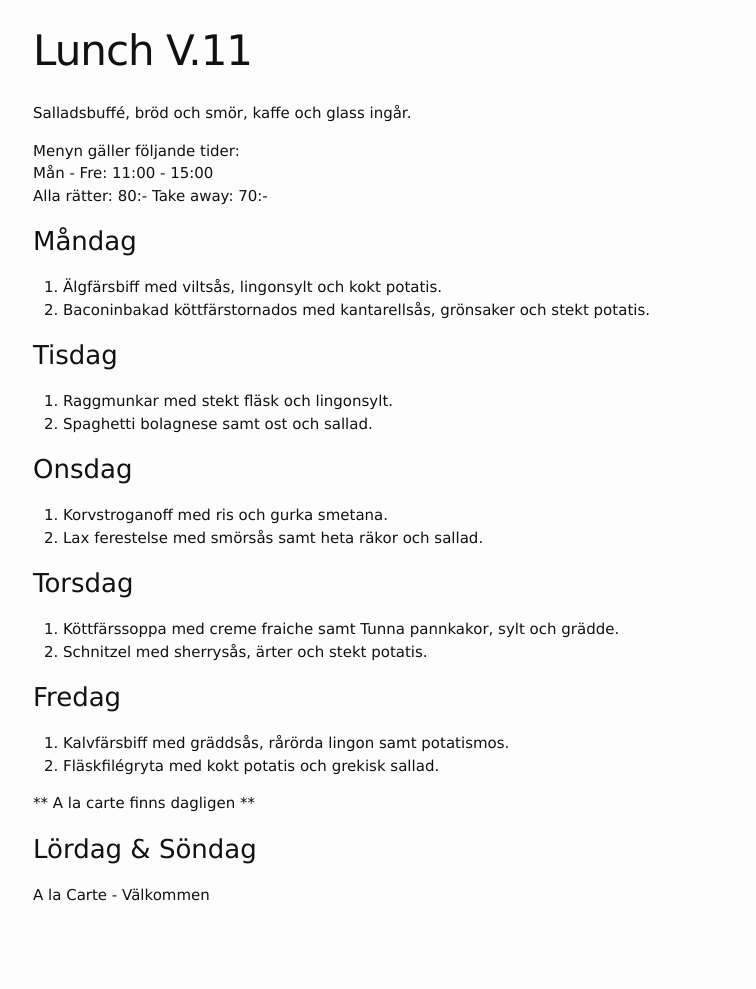
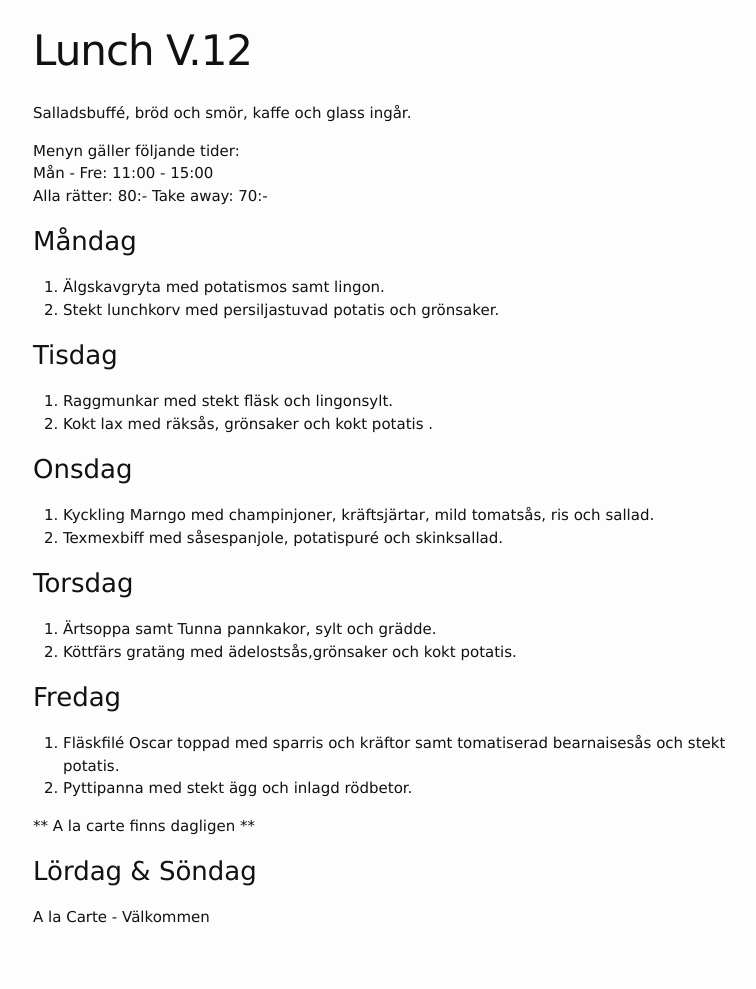
Before and after one commit to FarInn62/farinn62.github.io, a Jekyll site: the page built from lunch.md, in a window 1280 px wide. Shown: the whole page, without its empty margins (237-993 px from the left). Built offline with Jekyll 4.4.1, drawn with Linux system fonts in a browser that asks for light colours; before the commit the page ends 966 px from its top, so only the background shows below that.

Commit message:
Update lunch.md

```diff
--- a/lunch.md
+++ b/lunch.md
@@ -1,6 +1,6 @@
 ---
 layout: foodmenu
-title: Lunch V.11
+title: Lunch V.12
 permalink: /lunch/
 published: true
 ---
@@ -12,29 +12,29 @@ Alla rätter: 80:- Take away: 70:-
 
 ### Måndag
 
-1. Älgfärsbiff med viltsås, lingonsylt och kokt potatis.
-2. Baconinbakad köttfärstornados med kantarellsås, grönsaker och stekt potatis.
+1. Älgskavgryta med potatismos samt lingon.
+2. Stekt lunchkorv med persiljastuvad potatis och grönsaker.
 
 ### Tisdag
 
 1. Raggmunkar med stekt fläsk och lingonsylt.
-2. Spaghetti bolagnese samt ost och sallad.
+2. Kokt lax med räksås, grönsaker och kokt potatis .
 
 
 ### Onsdag
 
-1. Korvstroganoff med ris och gurka smetana.
-2. Lax ferestelse med smörsås samt heta räkor och sallad.
+1. Kyckling Marngo med champinjoner, kräftsjärtar, mild tomatsås, ris och sallad.
+2. Texmexbiff med såsespanjole, potatispuré och skinksallad.
 
 ### Torsdag
 
-1. Köttfärssoppa med creme fraiche samt Tunna pannkakor, sylt och grädde.
-2. Schnitzel med sherrysås, ärter och stekt potatis.
+1. Ärtsoppa samt Tunna pannkakor, sylt och grädde.
+2. Köttfärs gratäng med ädelostsås,grönsaker och kokt potatis.
 
 ### Fredag
 
-1. Kalvfärsbiff med gräddsås, rårörda lingon samt potatismos.
-2. Fläskfilégryta med kokt potatis och grekisk sallad.
+1. Fläskfilé Oscar toppad med sparris och kräftor samt tomatiserad bearnaisesås och stekt potatis.
+2. Pyttipanna med stekt ägg och inlagd rödbetor.
 
 ** A la carte finns dagligen **
 
```
